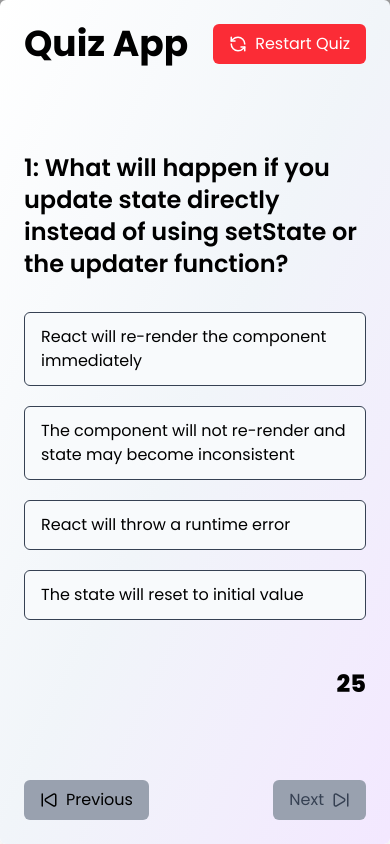
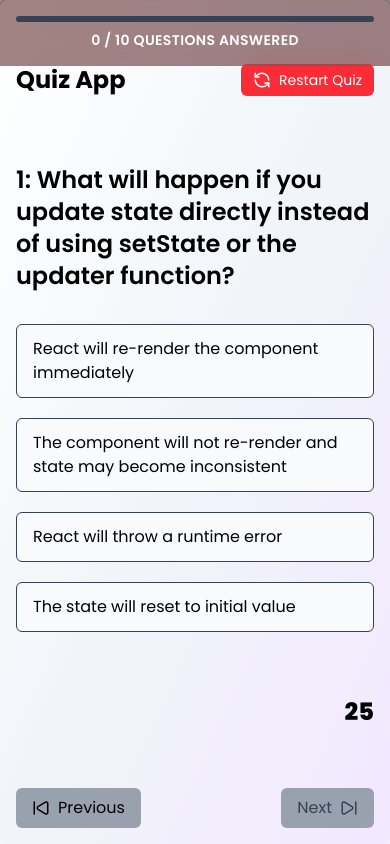
Before and after one commit to Wauthi/Quiz-App, a React (Vite) app: page / in a window 390 px wide. Built offline with nearby package versions, Linux system fonts and the light colour scheme.

Commit message:
Responsiveness

```diff
--- a/src/App.jsx
+++ b/src/App.jsx
@@ -78,7 +78,7 @@ export default function App() {
             />
             <div className="absolute bottom-0 left-0 right-0 h-500 bg-gradient-to-t from-black/40 to-transparent z-500 pointer-events-none" />
           </div>
-          <div className="absolute bottom-0 left-0 right-0 p-4 bg-red-950/50 text-white z-50 cursor-default backdrop-blur-md backdrop-saturate-150 rounded-t-sm">
+          <div className="absolute bottom-0 left-0 right-0 p-4 bg-red-950/50 text-white z-50 cursor-default backdrop-blur-md backdrop-saturate-150 rounded-t-sm hidden md:block">
             <div className="h-1.5 bg-gray-700 rounded-full overflow-hidden mb-2">
               <div
                 className="h-full bg-green-600 transition-all duration-700 ease-in-out rounded-full shadow-md"
@@ -92,6 +92,20 @@ export default function App() {
             </p>
           </div>
         </div>
+        {/* Responsive Progress Bar */}
+        <div className="md:hidden fixed top-0 left-0 right-0 p-4 bg-red-950/50 text-white z-50 cursor-default backdrop-blur-md backdrop-saturate-150 rounded-t-sm">
+          <div className="h-1.5 bg-gray-700 rounded-full overflow-hidden mb-2">
+            <div
+              className="h-full bg-green-600 transition-all duration-700 ease-in-out rounded-full shadow-md"
+              style={{
+                width: `${(answeredCount / questions.length) * 100}%`,
+              }}
+            />
+          </div>
+          <p className="text-center text-white text-sm md:text-base font-semibold tracking-wide uppercase mt-1">
+            {answeredCount} / {questions.length} Questions Answered
+          </p>
+        </div>
         <div className="w-full md:w-[65%] h-screen relative overflow-hidden">
           {/* Background Circles */}
           <div className="absolute rounded-full bg-indigo-500 opacity-50 w-40 h-40 top-16 left-16 z-0 filter blur-3xl" />
@@ -100,10 +114,10 @@ export default function App() {
 
           {/* <div className="absolute inset-0 bg-gradient-to-r from-red-900 to-black opacity-50 z-20" /> */}
           <div className="absolute inset-0 z-10 bg-gradient-to-b from-black/40 via-transparent to-white/10 backdrop-blur-md" />
-          <div className="relative flex flex-col h-full z-20 bg-gradient-to-br from-white via-slate-100 to-purple-100 shadow-xl backdrop-blur-md rounded-md overflow-y-auto p-6 md:p-10">
+          <div className="relative flex flex-col h-full z-20 bg-gradient-to-br from-white via-slate-100 to-purple-100 shadow-xl backdrop-blur-md rounded-md overflow-y-auto p-4 sm:p-6 md:p-10 pt-16 md:pt-10">
             {/* Header */}
             <div className="flex justify-between items-center mb-4 select-none">
-              <h1 className="text-4xl font-bold text-black cursor-default">
+              <h1 className="text-2xl sm:text-3xl md:text-4xl font-bold text-black cursor-default">
                 Quiz App
               </h1>
               {/* Restart */}
@@ -111,7 +125,7 @@ export default function App() {
                 <button
                   onClick={handleRestart}
                   aria-label="Restart Quiz"
-                  className="bg-red-500 text-white px-4 py-2 rounded-md border-none inline-flex items-center gap-2 hover:bg-red-600 transition-colors cursor-pointer select-none">
+                  className="bg-red-500 text-white text-sm sm:text-base px-3 py-1.5 sm:px-4 sm:py-2 rounded-md border-none inline-flex items-center gap-2 hover:bg-red-600 transition-colors cursor-pointer select-none">
                   <RefreshCcw size={18} />
                   Restart Quiz
                 </button>
@@ -185,12 +199,12 @@ export default function App() {
               ) : (
                 <>
                   {/* Question Content and Timer*/}
-                  <div className="flex flex-col max-w-[700px] gap-8 items-center justify-between mt-6 mb-8">
+                  <div className="flex flex-col max-w-[700px] gap-8 sm:gap-10 md:gap-12 items-center justify-between mt-6 mb-8">
                     <h2 className="text-2xl font-semibold text-start cursor-default select-none">
                       {current + 1}: {questions[current].question}
                     </h2>
 
-                    <div className="flex flex-col gap-5 w-full select-none">
+                    <div className="flex flex-col gap-5 w-full select-none mb-4 sm:mb-6">
                       {questions[current].options.map((opt, idx) => (
                         <button
                           key={idx}
@@ -280,5 +294,4 @@ export default function App() {
   );
 }
 
-
-// Make the progress bar appear on top of screen on mobile, reduce Size of Quiz App header on mobile, reduce the size of the space below choices in mobile and reduce the size of Restart Quiz button on mobile
+// Make the progress bar appear on top of screen on small devices, reduce Size of Quiz App header on small devices, reduce the size of the space below choices in small devices and reduce the size of Restart Quiz button on small devices
```
